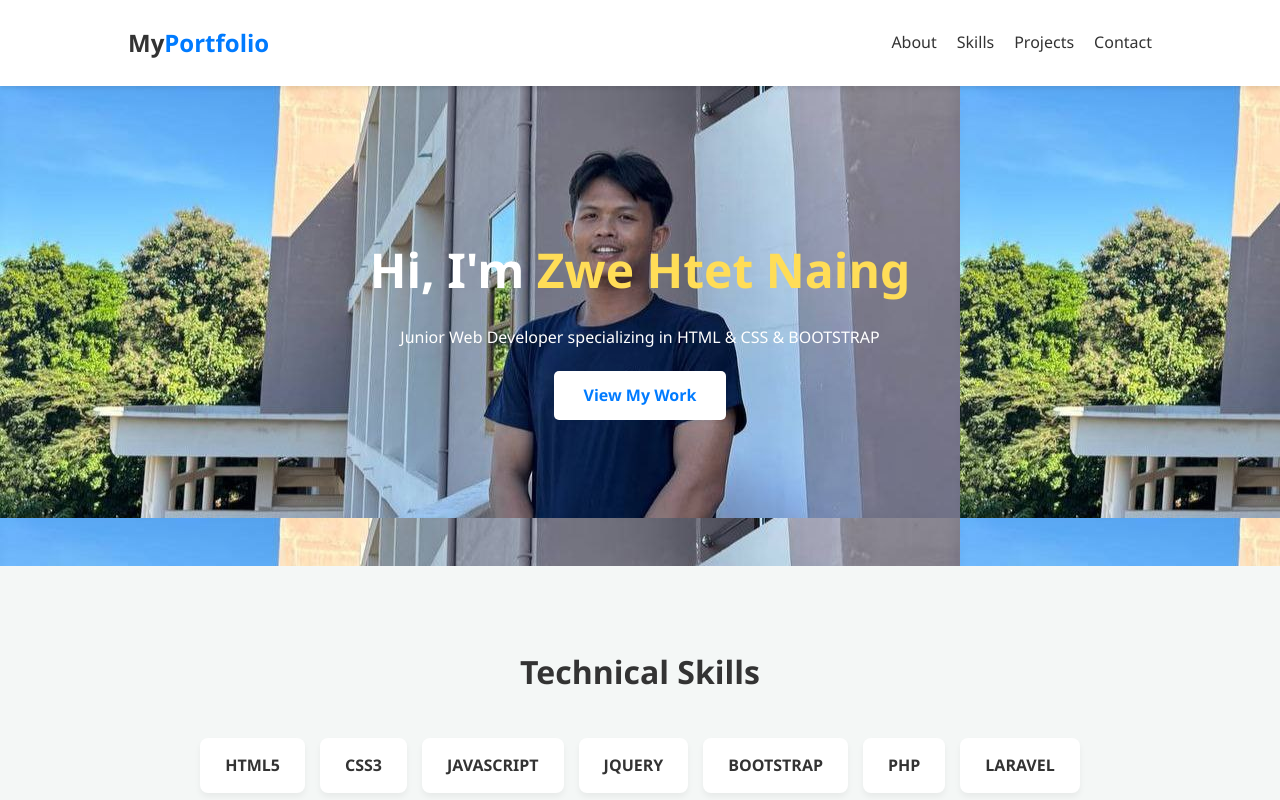
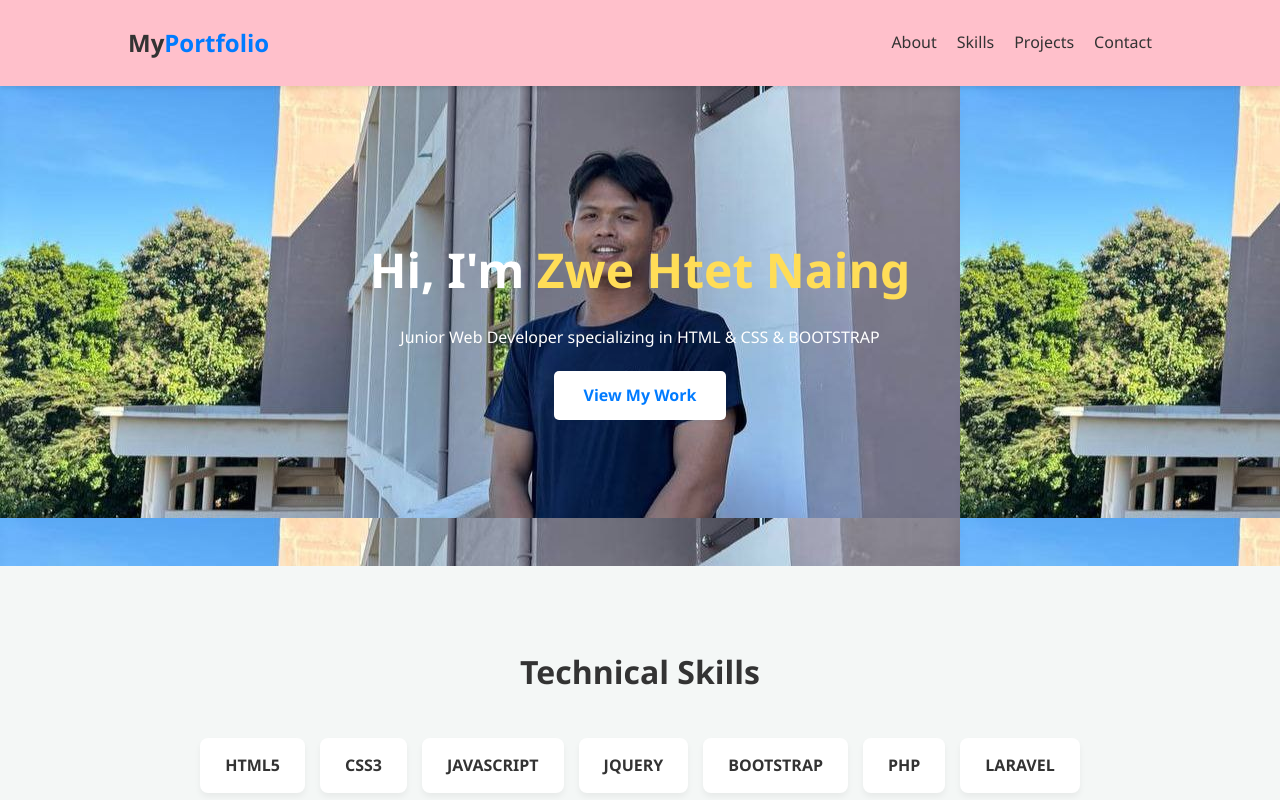
Before and after one commit to Zwehtetnaing-28/Portfolio, a plain HTML site: page index.html in a window 1280 px wide. Shown: the top 800 px of the page. Drawn offline with Linux system fonts and the light colour scheme.

Commit message:
Update style.css

```diff
--- a/style.css
+++ b/style.css
@@ -21,7 +21,7 @@ body {
     justify-content: space-between;
     align-items: center;
     padding: 1.5rem 10%;
-    background: #ffff;
+    background: pink;
     box-shadow: 0 2px 5px rgba(0, 0, 0, 0.1);
     position: sticky;
     top: 0;
```
